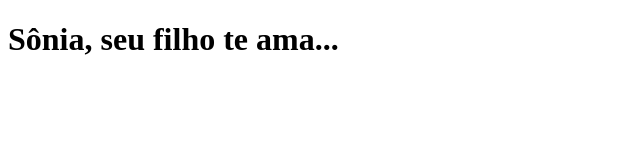
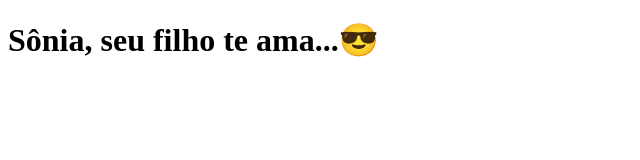
Before and after one commit to Davigustavocd/clone-tabnews, a Next.js app: page / in a window 1280 px wide. Shown: the top 160 px of the page, without its empty margins (0-640 px from the left). Built offline with nearby package versions, Linux system fonts and the light colour scheme.

Commit message:
modifica a frase

```diff
--- a/pages/index.js
+++ b/pages/index.js
@@ -1,4 +1,4 @@
 function Home(){
-return <h1>Sônia, seu filho te ama...</h1>
+return <h1>Sônia, seu filho te ama...😎</h1>
 }
 export default Home;
```
